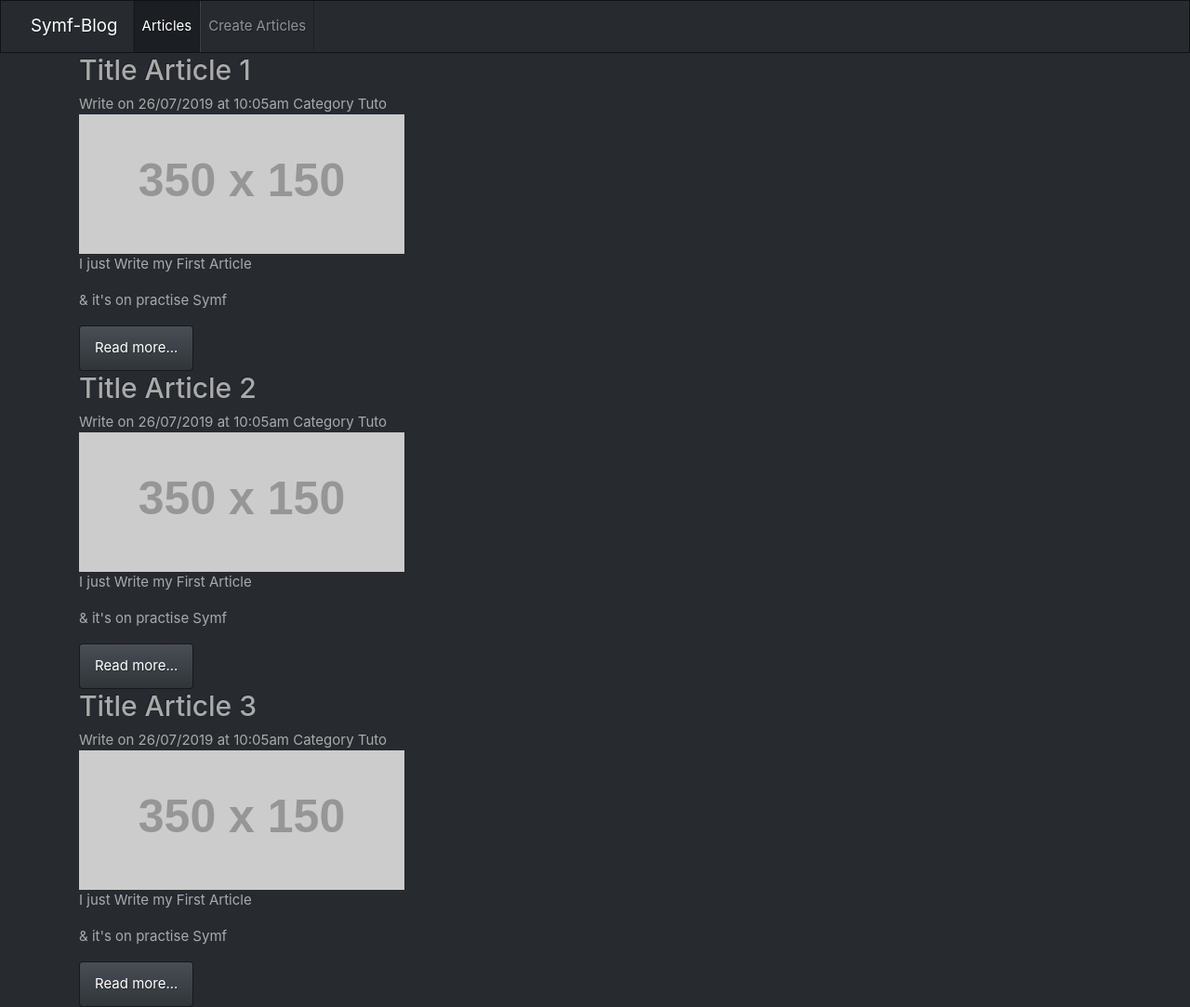
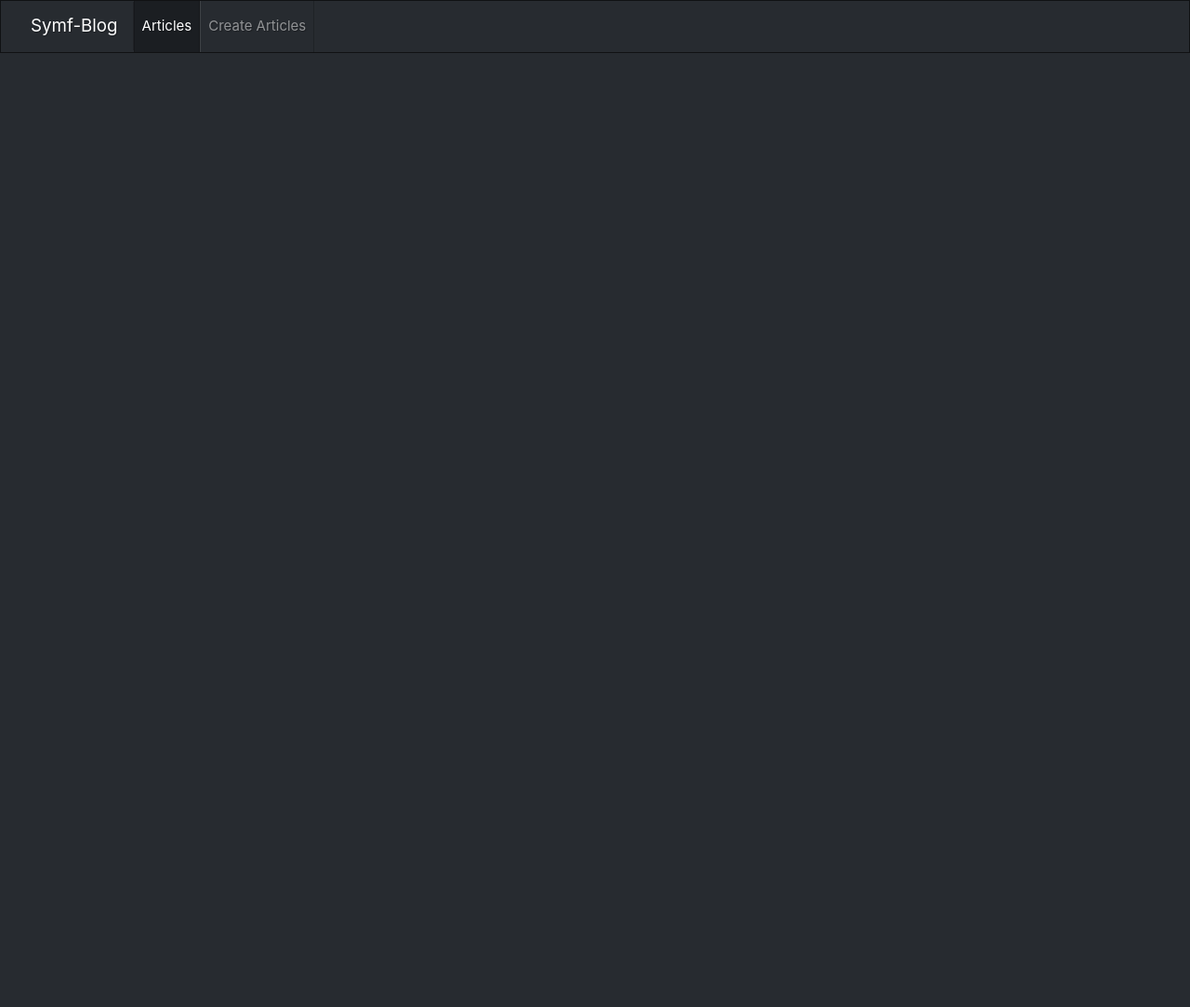
Before and after one commit to JLdevprog/Symf-Blog, a Symfony app: template templates/blog/index.html.twig in a window 1280 px wide. Shown: the whole page at 93% size. After the commit the page ends 57 px from the top, so only its background shows below. Run offline with Twig, Linux system fonts and the light colour scheme; the template is opened without the code that fills it, so the values that code supplies are empty; grey boxes labelled with a size stand in for pictures from a placeholder-image service; some libraries are stand-ins or nearby versions.

Commit message:
Part 1 Updt

```diff
--- a/templates/blog/index.html.twig
+++ b/templates/blog/index.html.twig
@@ -6,38 +6,21 @@
 
 	<section class="articles">
 
-		<h2>Title Article 1</h2>
-		<div class="metadata">
-			Write on 26/07/2019 at 10:05am Category Tuto
-		</div>
-		<div class="content">
-			<img src="http://placehold.it/350X150" alt="">
-			<p>I just Write my First Article</p>
-			<p>& it's on practise Symf</p>
-			<a href="{{ path('blog_show') }}" class="btn btn-primary">Read more...</a>
-		</div>
+		{% for article in articles %}
 
-		<h2>Title Article 2</h2>
-		<div class="metadata">
-			Write on 26/07/2019 at 10:05am Category Tuto
-		</div>
-		<div class="content">
-			<img src="http://placehold.it/350X150" alt="">
-			<p>I just Write my First Article</p>
-			<p>& it's on practise Symf</p>
-			<a href="{{ path('blog_show') }}" class="btn btn-primary">Read more...</a>
-		</div>
+			<article>
+				<h2>{{ article.title }}</h2>
+				<div class="metadata">
+					Write on {{ article.createAt | date('d/m/Y') }} at {{ article.createAt | date('H:i') }} Category Tuto
+				</div>
+				<div class="content">
+					<img src="{{ article.image }}" alt="">
+					<p>{{ article.content | raw }}</p>
+					<a href="{{ path('blog_show', {'id': article.id }) }}" class="btn btn-primary">Read more...</a>
+				</div>
+			</article>
 
-		<h2>Title Article 3</h2>
-		<div class="metadata">
-			Write on 26/07/2019 at 10:05am Category Tuto
-		</div>
-		<div class="content">
-			<img src="http://placehold.it/350X150" alt="">
-			<p>I just Write my First Article</p>
-			<p>& it's on practise Symf</p>
-			<a href="{{ path('blog_show') }}" class="btn btn-primary">Read more...</a>
-		</div>
+		{% endfor %}
 
 	</section>
 
```
Also changed, not shown: src/Controller/BlogController.php (+15 -3 lines), templates/blog/show.html.twig (+5 -5 lines), 1 other file.
